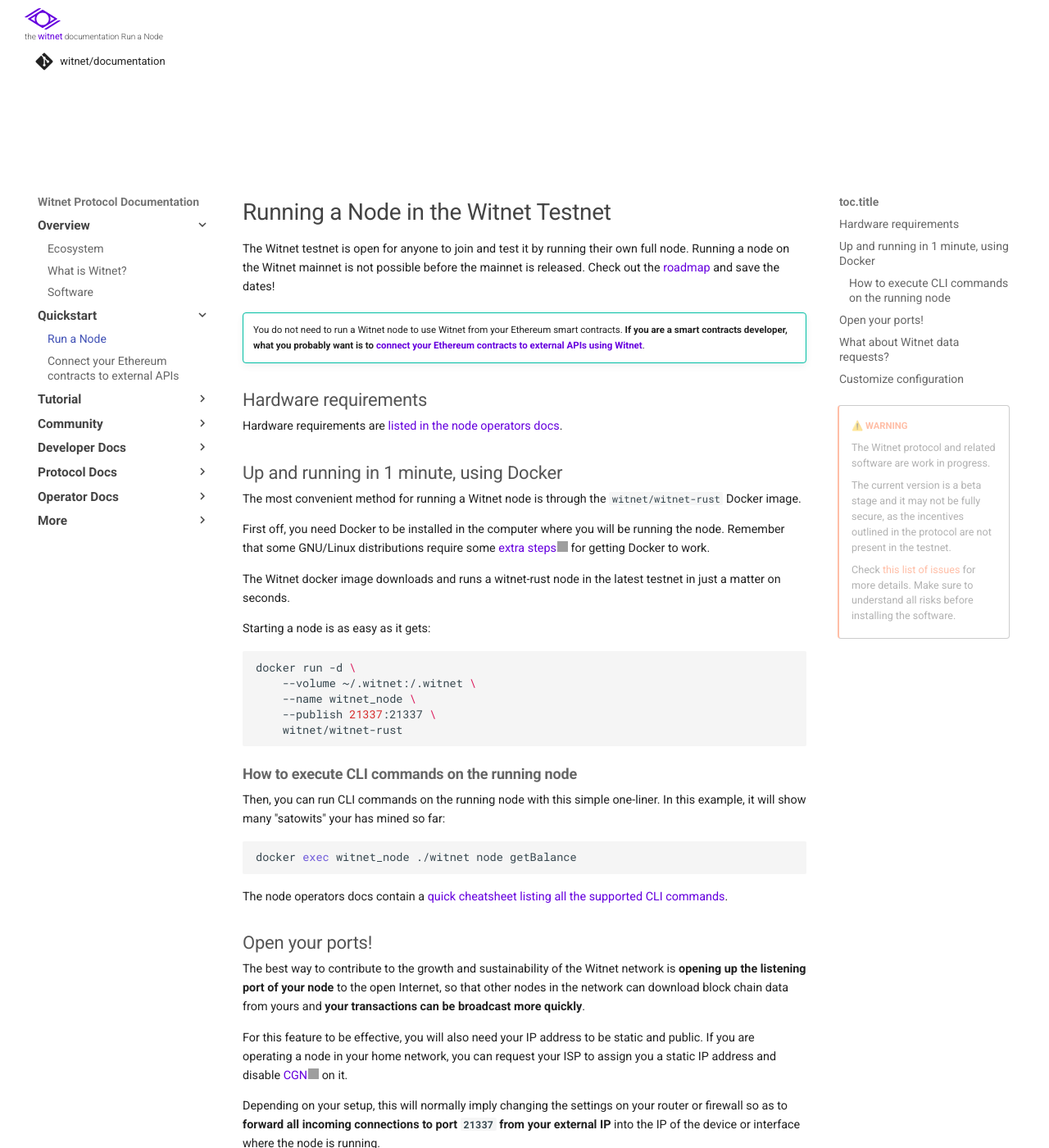
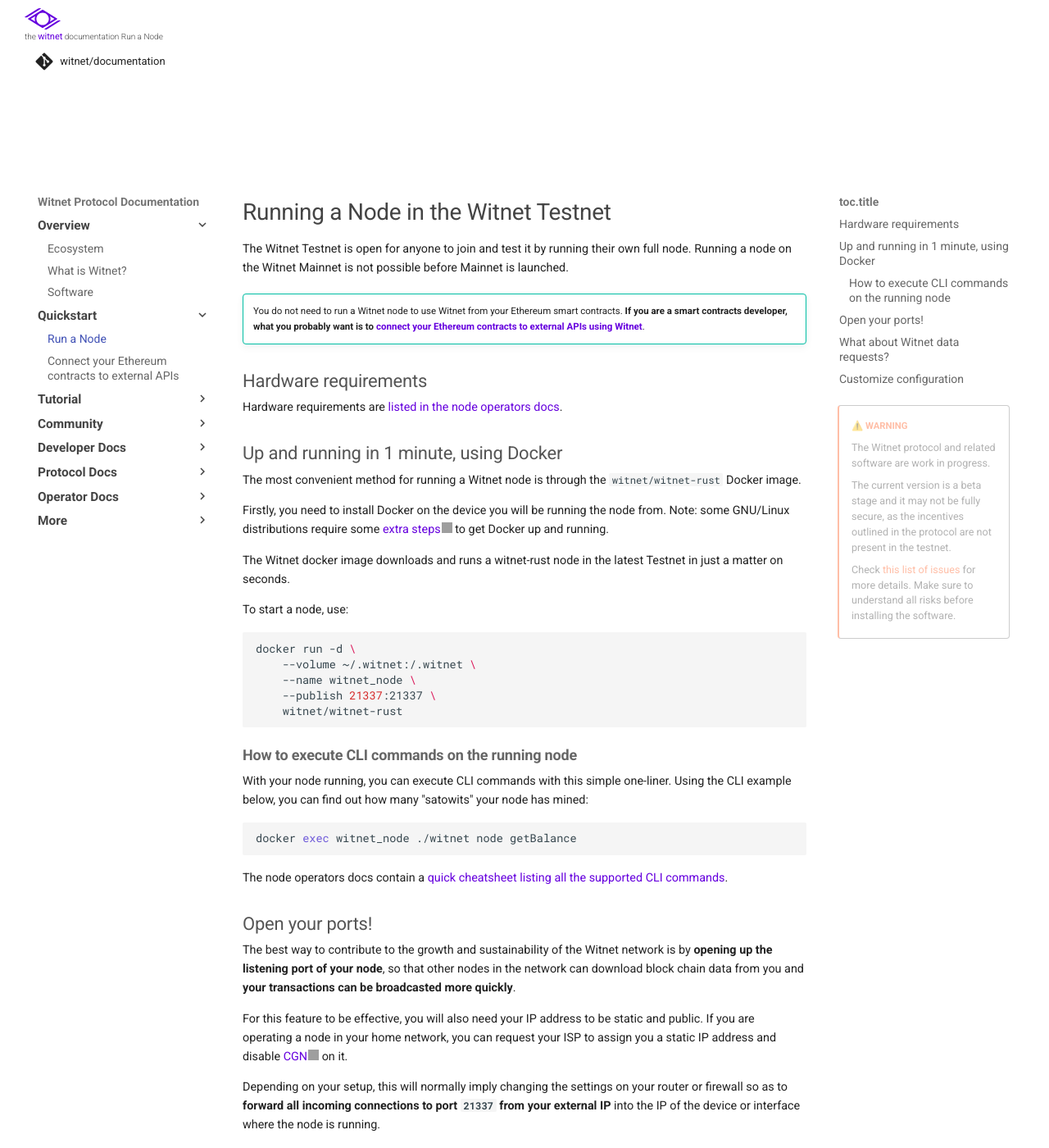
Before and after one commit to witnet/documentation, an MkDocs documentation site: the page built from docs/try/run-a-node.md, in a window 1280 px wide and 1400 px high. Shown: the whole window at 82% size. Built offline with MkDocs 1.6.1 and Material for MkDocs 9.7.7, drawn with Linux system fonts in a browser that asks for light colours; some web fonts are replaced; comment, search, counter and statistics services are not loaded; some of the changed text lies outside the part shown; grey boxes are pictures that could not be loaded.

Commit message:
fix: grammar, typos and links in run-a-node

````diff
--- a/docs/try/run-a-node.md
+++ b/docs/try/run-a-node.md
@@ -1,9 +1,8 @@
 # Running a Node in the Witnet Testnet
 
-The Witnet testnet is open for anyone to join and test it by running
-their own full node. Running a node on the Witnet mainnet is not
-possible before the mainnet is released. Check out the [roadmap] and
-save the dates!
+The Witnet Testnet is open for anyone to join and test it by running
+their own full node. Running a node on the Witnet Mainnet is not
+possible before Mainnet is launched.
 
 !!! tip ""
     You do not need to run a Witnet node to use Witnet from your
@@ -20,14 +19,14 @@ Hardware requirements are [listed in the node operators docs][hardware-requireme
 The most convenient method for running a Witnet node is through the
 `witnet/witnet-rust` Docker image.
 
-First off, you need Docker to be installed in the computer where you will
-be running the node. Remember that some GNU/Linux distributions require some
-[extra steps][docker-extra-steps] for getting Docker to work.
+Firstly, you need to install Docker on the device you will
+be running the node from. Note: some GNU/Linux distributions require some
+[extra steps][docker-extra-steps] to get Docker up and running.
 
 The Witnet docker image downloads and runs a witnet-rust node in the latest
-testnet in just a matter on seconds.
+Testnet in just a matter on seconds.
 
-Starting a node is as easy as it gets:
+To start a node, use:
 
 ```bash
 docker run -d \
@@ -39,9 +38,8 @@ docker run -d \
 
 ### How to execute CLI commands on the running node
 
-Then, you can run CLI commands on the running node with this simple
-one-liner. In this example, it will show many "satowits" your has mined
-so far:
+With your node running, you can execute CLI commands with this simple
+one-liner. Using the CLI example below, you can find out how many "satowits" your node has mined:
 
 ```bash
 docker exec witnet_node ./witnet node getBalance
@@ -54,9 +52,9 @@ supported CLI commands][CLI].
 ## Open your ports!
 
 The best way to contribute to the growth and sustainability of the
-Witnet network is **opening up the listening port of your node** to the
-open Internet, so that other nodes in the network can download block
-chain data from yours and **your transactions can be broadcast more
+Witnet network is by **opening up the listening port of your node**,
+so that other nodes in the network can download block
+chain data from you and **your transactions can be broadcasted more
 quickly**.
 
 For this feature to be effective, you will also need your IP address to
@@ -80,7 +78,7 @@ requests from others. You can learn how to produce Witnet requests by
 following the [tutorial on how to create a Bitcoin price feed using
 Ethereum and Witnet][tutorial]. In addition, we will be soon releasing a
 user-friendly editor in the [Sheikah desktop app][Sheikah] that will
-enable to compose data requests and RADON scripts visually.
+enable to compose data requests and RADON scripts visually. In the meantime, or you can play around with [this community-built request editor][witnet.tools].
 
 ## Customize configuration
 
````
